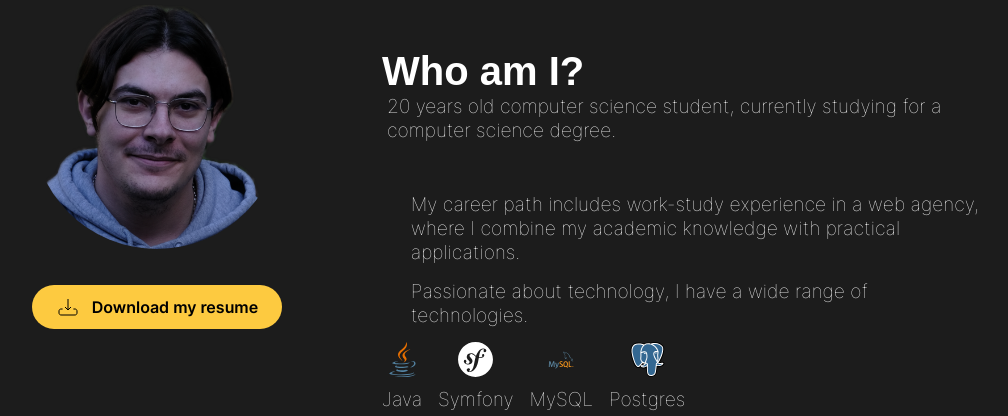
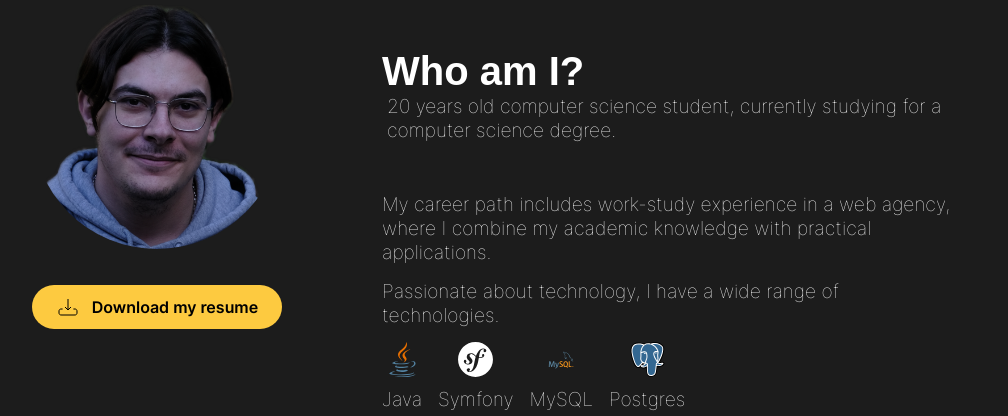
Before and after one commit to RomainMILLAN/Romain-MILLAN-Website, a Symfony app: template templates/portfolio/portfolio.html.twig in a window 1280 px wide. Shown: the part 873-1289 px from the top of the page, without its empty margins (258-1266 px from the left). Run offline with Twig, Linux system fonts and the light colour scheme; the template is opened without the code that fills it, so the values that code supplies are empty; style sheets or scripts are compiled from the project's sources; some libraries are stand-ins or nearby versions.

Commit message:
Update aboutme margin

```diff
--- a/assets/styles/portfolio/_aboutme.scss
+++ b/assets/styles/portfolio/_aboutme.scss
@@ -29,7 +29,7 @@
 
   .aboutme_paragraph {
     font-weight: lighter;
-    margin: 15px 5% 0 0%;
+    margin: 15px 5% 0 5%;
   }
 
   @import 'skills';
@@ -57,7 +57,7 @@
     }
 
     .aboutme_paragraph {
-      margin: 15px 5% 0 5%;
+      margin: 15px 5% 0 0%;
     }
   }
 }
```
